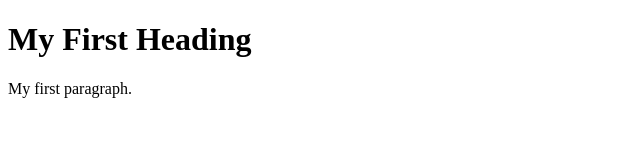
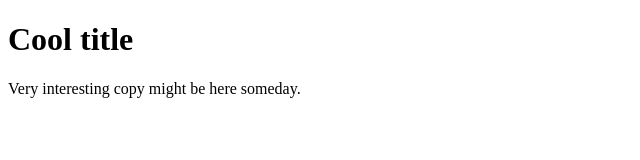
Before and after one commit to joelfreeman3d/joelfreeman3d.github.com, a plain HTML site: page index.html in a window 1280 px wide. Shown: the whole page, without its empty margins (0-640 px from the left). Drawn offline with Linux system fonts and the light colour scheme.

Commit message:
update text titles

```diff
--- a/index.html
+++ b/index.html
@@ -1,12 +1,12 @@
  <!DOCTYPE html>
 <html>
 <head>
-<title>Page Title</title>
+<title>Joel was here</title>
 </head>
 <body>
 
-<h1>My First Heading</h1>
-<p>My first paragraph.</p>
+<h1>Cool title</h1>
+<p>Very interesting copy might be here someday.</p>
 
 </body>
 </html>
```
